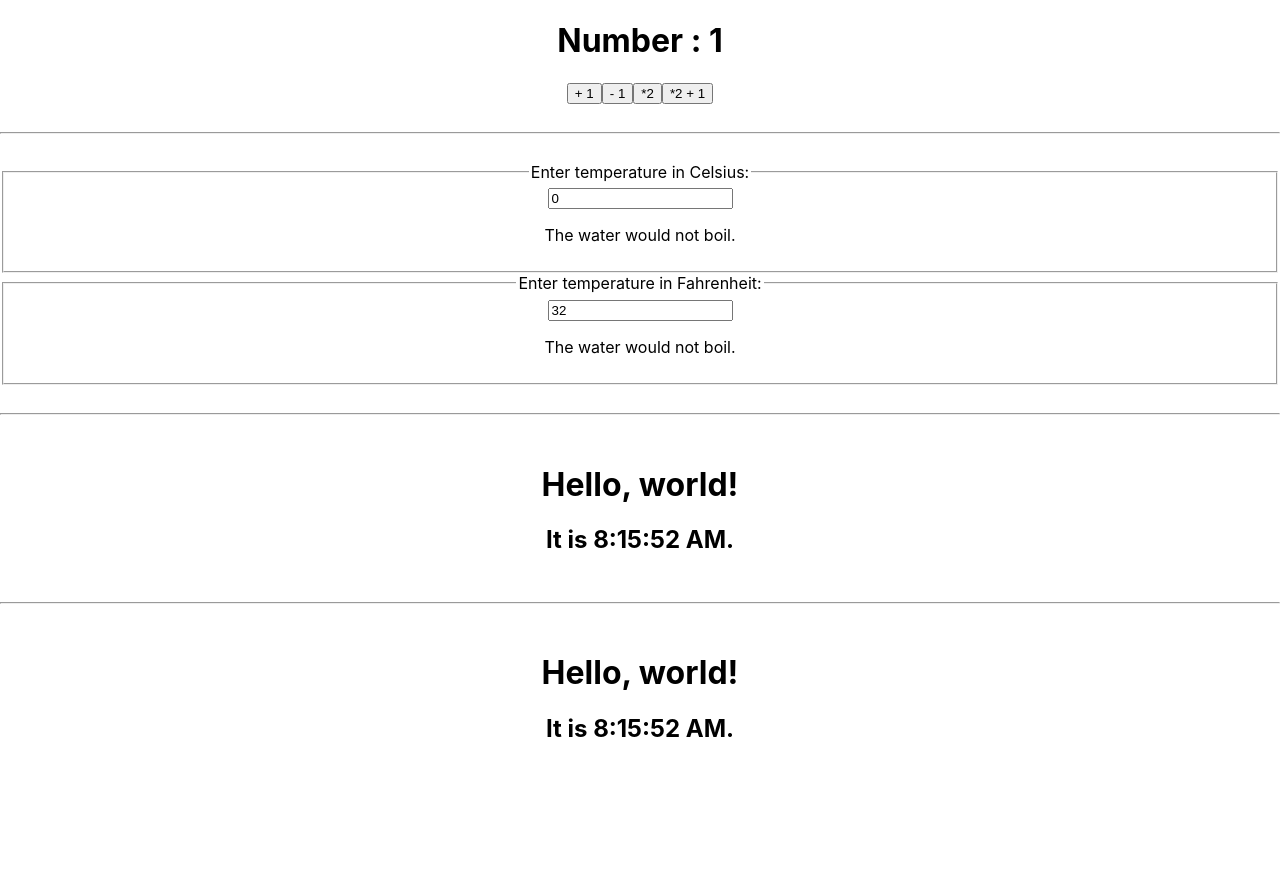
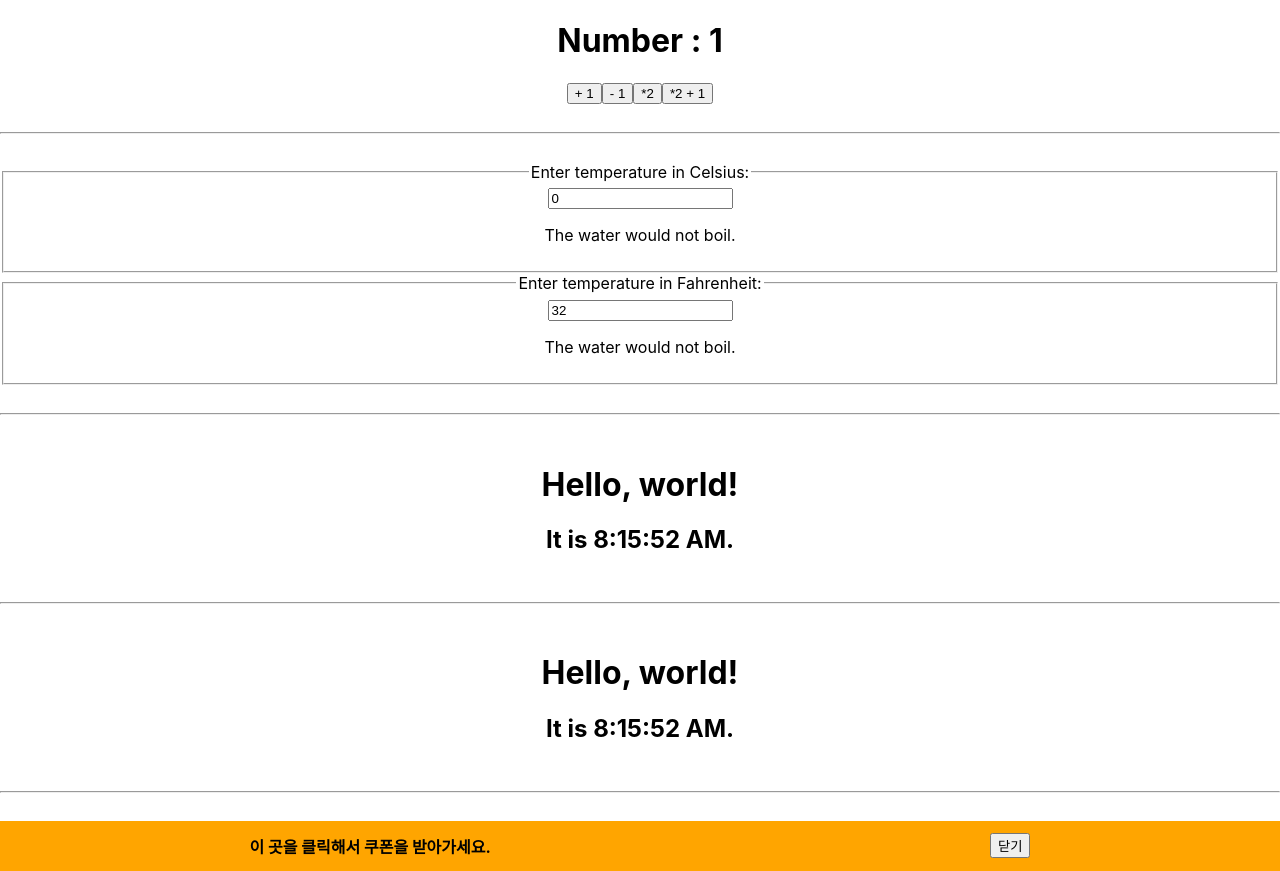
Before and after one commit to zzzwahoon/React_fromBasic, a React (Create React App) app in the folder CreateReactApp/my-app/: page / in a window 1280 px wide. Before the commit the page ends 800 px from the top, so only its background shows below. Built offline with nearby package versions, Linux system fonts and the light colour scheme.

Commit message:
리스트와 key / 폼과 이벤트 제어하기 - 05. 함수 컴포넌트에서 이벤트 처리하기 실습

```diff
--- a/CreateReactApp/my-app/src/App.js
+++ b/CreateReactApp/my-app/src/App.js
@@ -4,19 +4,30 @@ import Counter2 from './components/Counter2';
 import Calculator from './components/Calculator';
 import Clock from './components/classClock';
 import FunctionClock from './components/FunctionClock';
+import Banner from './components/Banner';
 
 function App() {
   return (
     <div className="App">
       <Counter2 />
-      <br /><hr /><br />
+      <br />
+      <hr />
+      <br />
       <Calculator />
-      <br /><hr /><br />
+      <br />
+      <hr />
+      <br />
       <Clock />
-      <br /><hr /><br />
+      <br />
+      <hr />
+      <br />
       <FunctionClock />
+      <br />
+      <hr />
+      <br />
+      <Banner />
     </div>
-  )
+  );
 }
 
 export default App;
--- /dev/null
+++ b/CreateReactApp/my-app/src/components/Banner.js
@@ -0,0 +1,32 @@
+import React, { useState } from 'react';
+
+const Banner = () => {
+  const [visible, setVisible] = useState(true);
+  // 쿠폰을 받아오는 함수
+  const getCoupon = () => {
+    alert('10% 할인 쿠폰이 발급되었습니다.');
+  };
+  const closeBanner = (e) => {
+    e.stopPropagation();
+    setVisible(false);
+  };
+
+  return visible ? (
+    <div
+      style={{
+        backgroundColor: 'orange',
+        fontWeight: 'bold',
+        height: '50px',
+        display: 'flex',
+        justifyContent: 'space-around',
+        alignItems: 'center',
+      }}
+      onClick={getCoupon}
+    >
+      이 곳을 클릭해서 쿠폰을 받아가세요.
+      <button onClick={closeBanner}>닫기</button>
+    </div>
+  ) : null;
+};
+
+export default Banner;
```
